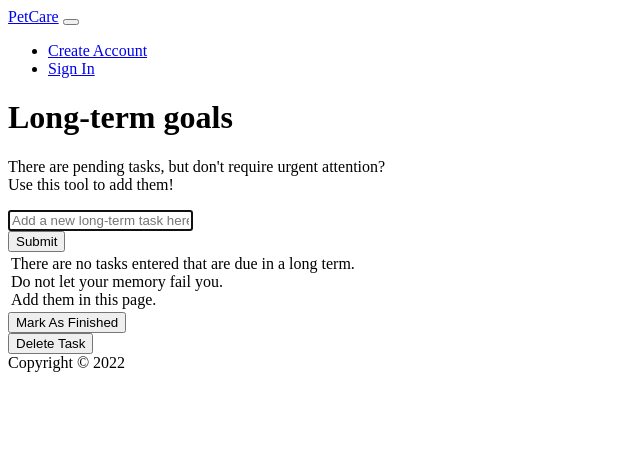
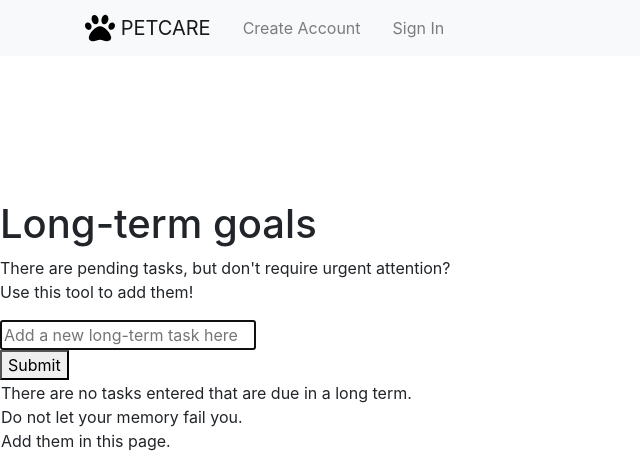
Before and after one commit to josemartin357/pet-care, a Flask app: template templates/goals.html in a window 1280 px wide. Shown: the top 453 px of the page, without its empty margins (0-640 px from the left). Run offline with Flask 2, Linux system fonts and the light colour scheme; the template is opened without the code that fills it, so the values that code supplies are empty; some libraries are stand-ins or nearby versions.

Commit message:
Added style to navbar in html; using boostrap and fontawesome. With fontawesome, had to download a flask package

```diff
--- a/app.py
+++ b/app.py
@@ -8,6 +8,7 @@ from flask import Flask, flash, jsonify, redirect, render_template, request, ses
 from flask_session import Session
 from werkzeug.exceptions import default_exceptions
 from werkzeug.security import check_password_hash, generate_password_hash
+from flask_fontawesome import FontAwesome
 
 from helpers import apology, login_required, get_datetime
 
@@ -18,6 +19,8 @@ from helpers import apology, login_required, get_datetime
 
 # Configure application
 app = Flask(__name__)
+
+fa = FontAwesome(app)
 
 # Ensure templates are auto-reloaded
 app.config["TEMPLATES_AUTO_RELOAD"] = True
--- a/templates/layout.html
+++ b/templates/layout.html
@@ -5,48 +5,120 @@
     <meta charset="UTF-8" />
     <meta http-equiv="X-UA-Compatible" content="IE=edge" />
     <meta name="viewport" content="width=device-width, initial-scale=1.0" />
+    <!-- bootstrap -->
+    <link
+      rel="stylesheet"
+      href="https://cdn.jsdelivr.net/npm/bootstrap@4.3.1/dist/css/bootstrap.min.css"
+      integrity="sha384-ggOyR0iXCbMQv3Xipma34MD+dH/1fQ784/j6cY/iJTQUOhcWr7x9JvoRxT2MZw1T"
+      crossorigin="anonymous"
+    />
+    <!-- fontawesome link/reference app.py -->
+    {{ fontawesome_html() }}
     <!-- css link -->
     <link href="/static/styles.css" rel="stylesheet" />
     <!-- jquery link -->
-    <script src="https://code.jquery.com/jquery-3.1.1.min.js"></script>
+    <!-- <script src="https://code.jquery.com/jquery-3.1.1.min.js"></script> -->
+    <script src="https://ajax.googleapis.com/ajax/libs/jquery/3.6.0/jquery.min.js"></script>
     <!-- ajax link -->
     <script src="https://cdnjs.cloudflare.com/ajax/libs/popper.js/1.12.3/umd/popper.min.js"></script>
-
     <!-- using block title from htmls -->
     <title>PetCare: {% block title %}{% endblock %}</title>
   </head>
   <body>
-    <nav>
-      <a href="/">PetCare</a>
-      <!-- NOTE: for use in hamburger icon for mobile/tablet -->
-      <button></button>
-      <div>
+    <nav class="navbar navbar-expand-lg bg-light navbar-light">
+      <div class="container">
+        <!-- icon -->
+        <a class="navbar-brand" href="/">
+          <img
+            src="/static/paw-solid.svg"
+            width="30"
+            height="30"
+            class="d-inline-block align-top"
+            alt="paw"
+          />
+          PETCARE</a
+        >
+        <!-- hamburger icon for mobile -->
+        <button
+          class="navbar-toggler"
+          type="button"
+          data-toggle="collapse"
+          data-target="#navbarNav"
+          aria-controls="navbarNav"
+          aria-expanded="false"
+          aria-label="Toggle navigation"
+        >
+          <span class="navbar-toggler-icon"></span>
+        </button>
+        <!-- nav elements -->
+        <div class="collapse navbar-collapse" id="navbarNav">
+          <!-- when user is logged-in -->
+          <!-- when user is logged-in -->
           <!-- when user is logged-in -->
           {% if session.user_id %}
-        <ul>
-          <li><a href="/">Tasks</a></li>
-          <li><a href="/goals">Future Plans</a></li>
-          <li><a href="/accomplished">Accomplished Tasks</a></li>
-          <li><a href="/logout">Sign Out</a></li>
+          <ul class="navbar-nav">
+            <li class="nav-item">
+              <a class="nav-link mx-2" href="/"
+                ><i class="fas fa-plus-circle pe-2"></i> Tasks</a
+              >
+            </li>
+            <li class="nav-item">
+              <a class="nav-link mx-2" href="/goals"
+                ><i class="fas fa-bell pe-2"></i> Future Plans</a
+              >
+            </li>
+            <li class="nav-item">
+              <a class="nav-link mx-2" href="/accomplished"
+                ><i class="fas fa-heart pe-2"></i> Accomplished Tasks</a
+              >
+            </li>
+            <li class="nav-item">
+              <a class="nav-link mx-2" href="/logout"> Sign Out</a>
+            </li>
           </ul>
           <!-- if user not logged-in -->
+          <!-- if user not logged-in -->
+          <!-- if user not logged-in -->
           {% else %}
-        <ul>
-          <li>
-            <a href="/register">Create Account</a>
+          <ul class="navbar-nav">
+            <li class="nav-item">
+              <a class="nav-link mx-2" href="/register"
+                ><i class="fas fa-heart pe-2"></i> Create Account</a
+              >
             </li>
-          <li>
-            <a href="/login">Sign In</a>
+            <li class="nav-item">
+              <a class="nav-link mx-2" href="/login"> Sign In</a>
             </li>
           </ul>
           {% endif %}
+        </div>
       </div>
     </nav>
 
     <!-- NOTE: could include header here to display messages -->
 
     <!-- main block that will be replaced by other htmls -->
-    <main>{% block main %}{% endblock %}</main>
+    <main>
+      <br /><br /><br /><br /><br /><br />
+      {% block main %}{% endblock %}
+    </main>
+
     <footer>Copyright © 2022</footer>
+
+    <script
+      src="https://code.jquery.com/jquery-3.3.1.slim.min.js"
+      integrity="sha384-q8i/X+965DzO0rT7abK41JStQIAqVgRVzpbzo5smXKp4YfRvH+8abtTE1Pi6jizo"
+      crossorigin="anonymous"
+    ></script>
+    <script
+      src="https://cdn.jsdelivr.net/npm/popper.js@1.14.7/dist/umd/popper.min.js"
+      integrity="sha384-UO2eT0CpHqdSJQ6hJty5KVphtPhzWj9WO1clHTMGa3JDZwrnQq4sF86dIHNDz0W1"
+      crossorigin="anonymous"
+    ></script>
+    <script
+      src="https://cdn.jsdelivr.net/npm/bootstrap@4.3.1/dist/js/bootstrap.min.js"
+      integrity="sha384-JjSmVgyd0p3pXB1rRibZUAYoIIy6OrQ6VrjIEaFf/nJGzIxFDsf4x0xIM+B07jRM"
+      crossorigin="anonymous"
+    ></script>
   </body>
 </html>
```
Also changed, not shown: static/paw-solid.svg (added), 2 other files. Lines whose indentation alone changed are shown as unchanged.
